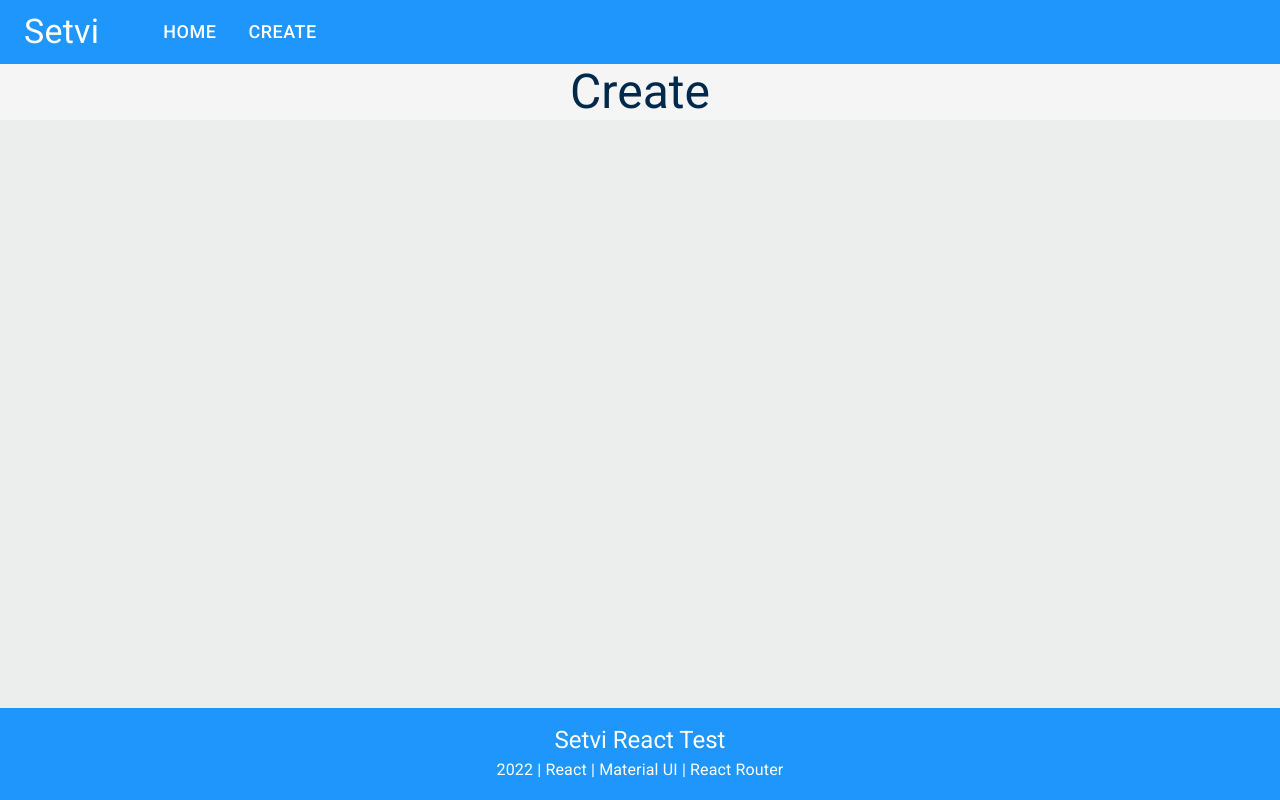
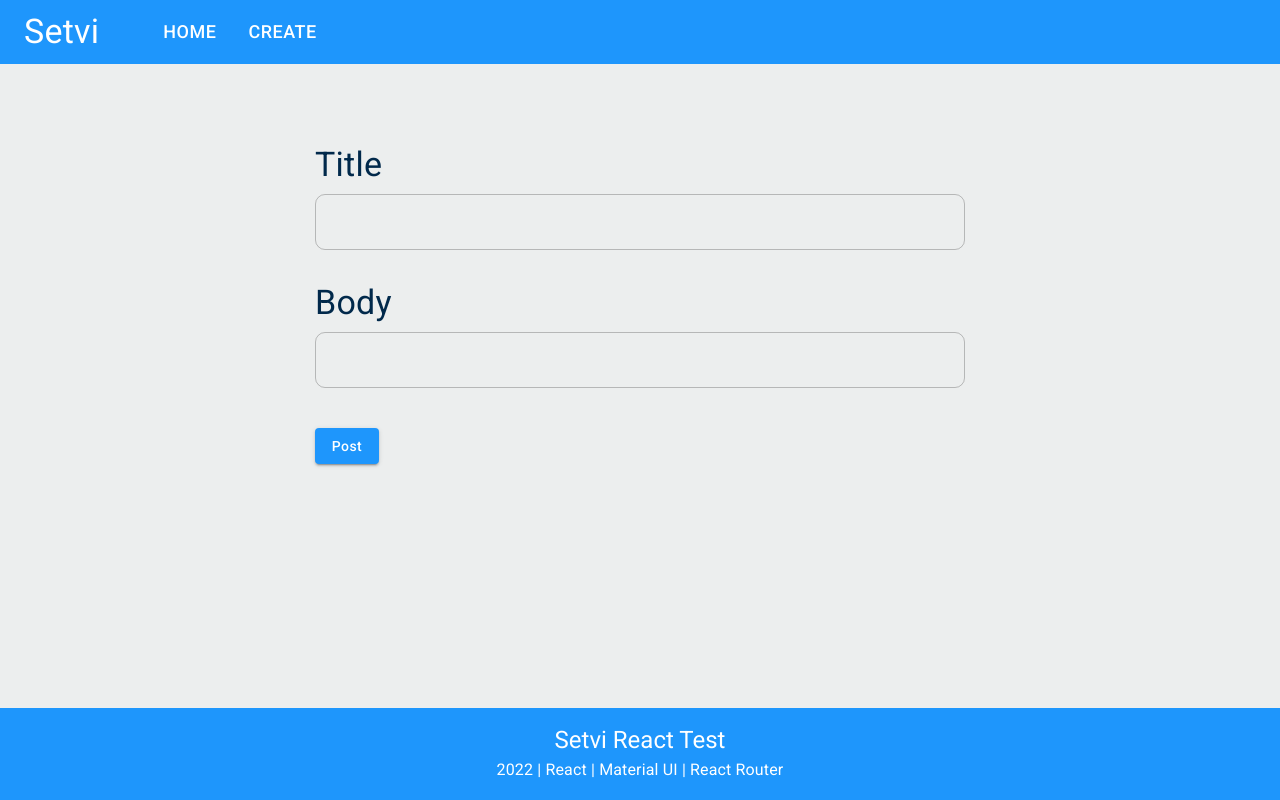
Before and after one commit to Ali4code/SIMPLE-CRUD-REACT-APP, a React (Create React App) app: page /create in a window 1280 px wide. Built offline with nearby package versions, Linux system fonts and the light colour scheme.

Commit message:
create page is functional

```diff
--- a/src/hooks/useApi.ts
+++ b/src/hooks/useApi.ts
@@ -30,8 +30,6 @@ export const useGetList = () => {
   return { data, loading, error };
 };
 
-
-
 export const useGetSinglePost = (id?: string) => {
   const [data, setData] = useState<IApiSingleData>();
   const [loading, setLoading] = useState(false);
@@ -54,9 +52,6 @@ export const useGetSinglePost = (id?: string) => {
   return { data, loading, error };
 };
 
-
-
-
 export const useDeletePost = (id?: string) => {
   const [loading, setLoading] = useState(false);
   const [error, setError] = useState();
@@ -67,27 +62,26 @@ export const useDeletePost = (id?: string) => {
     fetch(`https://jsonplaceholder.typicode.com/posts/${id}`, {
       method: "DELETE",
     })
-    .then(() => {setLoading(false)
-      navigate("/", { replace: true })})
+      .then(() => {
+        setLoading(false);
+        navigate("/", { replace: true });
+      })
       .catch((error) => {
         setLoading(false);
         setError(error);
       });
- }, [])
+  }, [id,navigate]);
 
-
-
-  return {deletePost, loading, error };
+  return { deletePost, loading, error };
 };
 
-
-export const useUpdatePost = (id?:string) => {
+export const useUpdatePost = (id?: string) => {
   const [data, setData] = useState<IApiSingleData>();
   const [loading, setLoading] = useState(false);
   const [error, setError] = useState();
   const navigate = useNavigate();
 
-  const update = useCallback(({ title, body}: IApiSingleData) => {
+  const update = useCallback(({ title, body }: IApiSingleData) => {
     setLoading(true);
     fetch(`https://jsonplaceholder.typicode.com/posts/${id}`, {
       method: "PUT",
@@ -104,13 +98,49 @@ export const useUpdatePost = (id?:string) => {
       .then((data) => setData(data))
       .then(() => {
         setLoading(false);
-        navigate("/", { replace: false })
+        navigate("/", { replace: false });
       })
       .catch((error) => {
         setLoading(false);
         setError(error);
       });
-  }, [])
+  }, [id,navigate]);
 
-  return {update, data, loading, error };
+  return { update, data, loading, error };
 };
+
+
+
+export const useCreatePost = () => {
+  const [data, setData] = useState<IApiSingleData>();
+  const [loading, setLoading] = useState(false);
+  const [error, setError] = useState();
+  const navigate = useNavigate();
+
+  const create = useCallback(({ title, body }: IApiSingleData) => {
+    setLoading(true);
+    fetch("https://jsonplaceholder.typicode.com/posts", {
+      method: "POST",
+      body: JSON.stringify({
+        title: title,
+        body: body,
+        userId: 1,
+      }),
+      headers: {
+        "Content-type": "application/json; charset=UTF-8",
+      },
+    })
+      .then((res) => res.json())
+      .then((data) => setData(data))
+      .then(() => {
+        setLoading(false);
+        navigate("/", { replace: false });
+      })
+      .catch((error) => {
+        setLoading(false);
+        setError(error);
+      });
+  }, [navigate]);
+
+  return { create, data, loading, error };
+};
--- a/src/pages/Create.tsx
+++ b/src/pages/Create.tsx
@@ -1,18 +1,75 @@
-import React, {ReactElement, FC} from "react";
-import {Box, Typography} from "@mui/material";
+import React, { ReactElement, FC } from "react";
+import { useCreatePost } from "../hooks/useApi";
+import { Form, Formik } from "formik";
+import * as Yup from "yup";
+import { CustomInputTitle, CustomInputBody } from "../components/ui/CustomInput";
+import { Button, Grid, Typography } from "@mui/material";
 
 const Create: FC<any> = (): ReactElement => {
-    return (
-        <Box sx={{
-            flexGrow: 1,
-            backgroundColor: 'whitesmoke',
-            display: 'flex',
-            justifyContent: 'center',
-            alignItems: 'center'
-        }}>
-            <Typography variant="h3">Create</Typography>
-        </Box>
-    );
+  const { create, loading, error } = useCreatePost();
+
+  const initialValues = {
+    title: "",
+    body: "",
+  };
+  return (
+    <Grid container justifyContent="center" paddingTop={10} color="primary.main">
+      <Formik
+        initialValues={initialValues}
+        onSubmit={(values) => create(values)}
+        validationSchema={Yup.object({
+          title: Yup.string().required("This field is required"),
+          body: Yup.string().required("This field is required"),
+        })}
+      >
+        {(props) => (
+          <Form>
+            <Grid container item xs={12} direction="column">
+              <Typography variant="h4" paddingBottom={1}>
+                Title
+              </Typography>
+              <CustomInputTitle
+                name="title"
+                value={props.values.title}
+                onChange={props.handleChange}
+                onBlur={props.handleBlur}
+                multiline
+                maxRows={Infinity}
+                sx={{ width: { xs: 280, sm: 500, md: 650 } }}
+              />
+              {props.errors.title && (
+                <Typography variant="h6" color="red">
+                  {props.errors.title}
+                </Typography>
+              )}
+              <Typography variant="h4" paddingTop={4} paddingBottom={1}>
+                Body
+              </Typography>
+              <CustomInputBody
+                name="body"
+                value={props.values.body}
+                onChange={props.handleChange}
+                onBlur={props.handleBlur}
+                multiline
+                maxRows={Infinity}
+                sx={{ width: { xs: 280, sm: 500, md: 650 } }}
+              />
+              {props.errors.body && (
+                <Typography variant="h6" color="red">
+                  {props.errors.body}
+                </Typography>
+              )}
+              <Grid item container paddingTop={5} justifyContent="space-between">
+                <Button variant="contained" type="submit">
+                  Post
+                </Button>
+              </Grid>
+            </Grid>
+          </Form>
+        )}
+      </Formik>
+    </Grid>
+  );
 };
 
 export default Create;
```
Lines whose indentation alone changed are shown as unchanged.
